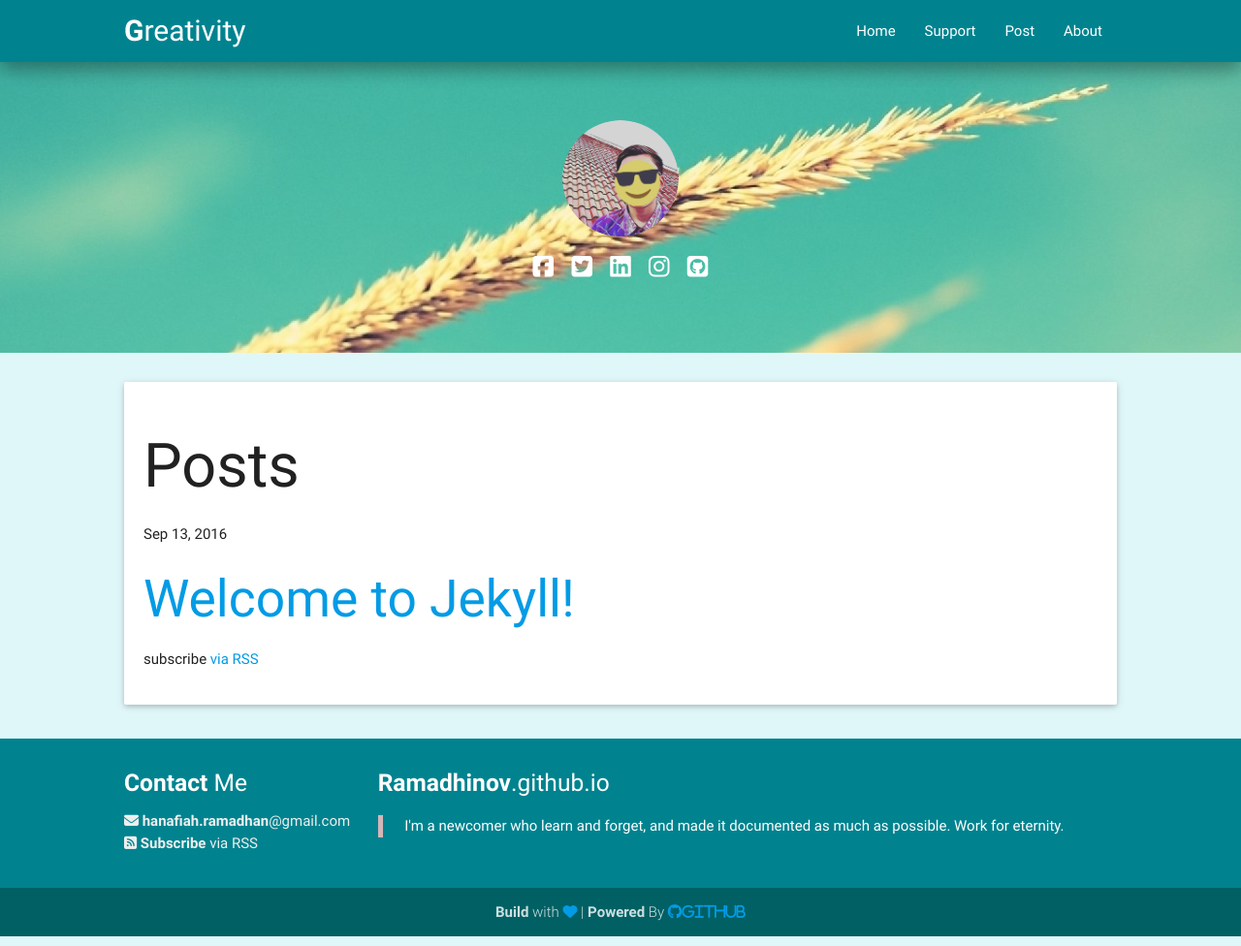
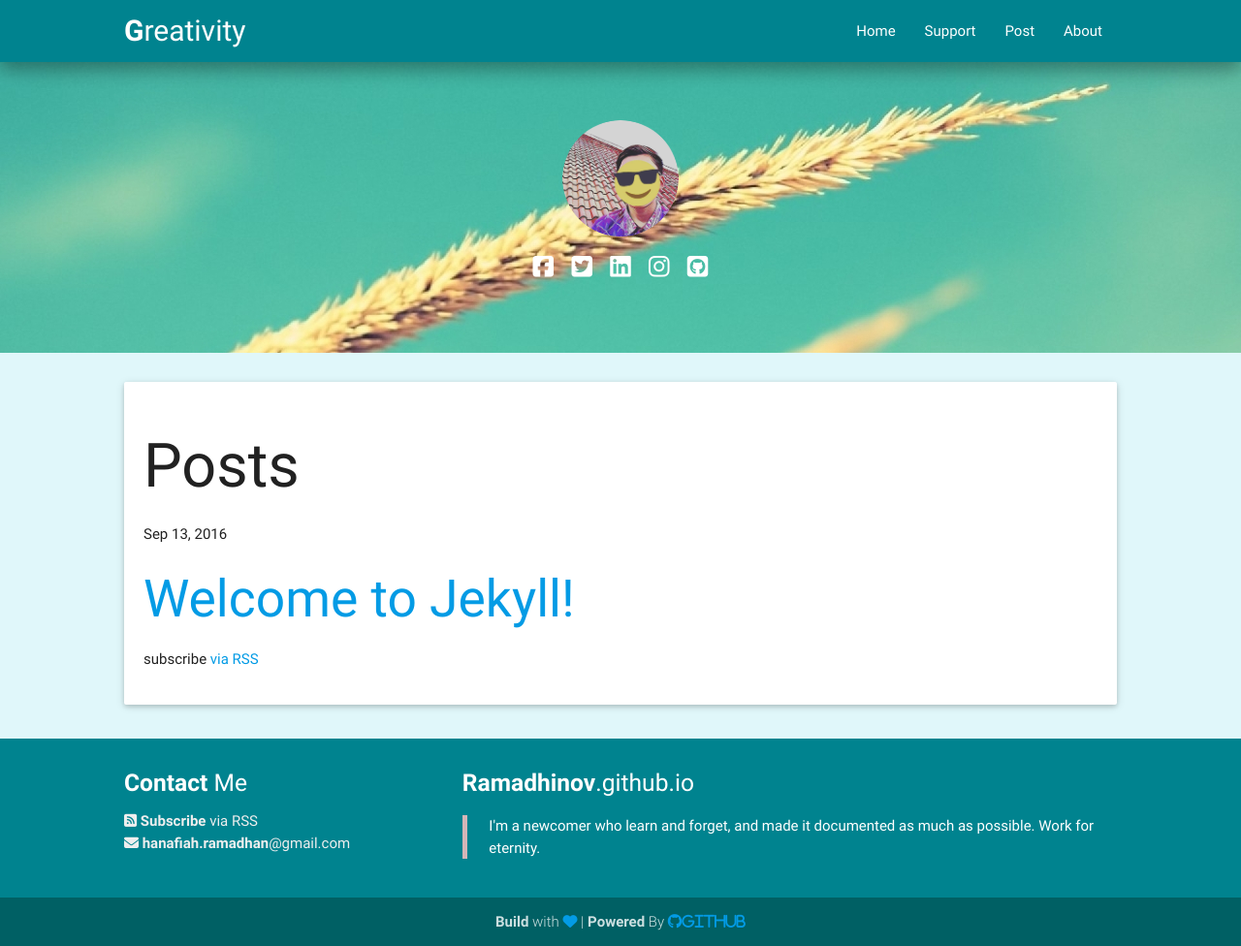
Before and after one commit to ade1256/ramadhinov.github.io, a Jekyll site: the page built from index.html, in a window 1280 px wide and 976 px high. Shown: the whole window at 97% size. Built offline with Jekyll 4.4.1, drawn with Linux system fonts in a browser that asks for light colours; nearby versions of some CDN libraries; library files that are not in the unit come from our copies.

Commit message:
fix footer grid

```diff
--- a/_includes/footer.html
+++ b/_includes/footer.html
@@ -2,21 +2,24 @@
 	<!-- Description -->
 	<div class="container">
 		<div class="row">
-			<div class="col s3 ">
+			<div class="col s12 m4">
 				<h5 class="white-text">
 					<b>Contact</b> Me
 				</h5>
 				<ul class="grey-text text-lighten-3">
-					<i class="fa fa-envelope"></i>
-					<a class="grey-text text-lighten-3" href="mailto:hanafiah.ramadhan@gmail.com"><b>hanafiah.ramadhan</b>@gmail.com</a></li>
+
 					<li>
 						<i class="fa fa-rss-square"></i>
 						<a class="grey-text text-lighten-3" href="/feed.xml"><b>Subscribe</b> via RSS</a>
 					</li>
+					<li>
+						<i class="fa fa-envelope"></i>
+						<a class="grey-text text-lighten-3" href="mailto:hanafiah.ramadhan@gmail.com"><b>hanafiah.ramadhan</b>@gmail.com</a></li>
+					</li>
 				</ul>
 			</div>
 
-			<div class="col s9">
+			<div class="col s12 m8">
 				<h5 class="white-text"><b>Ramadhinov</b>.github.io</h5>
 				<blockquote>
 					<p class="white-text">{{ site.description }}</p>
```
